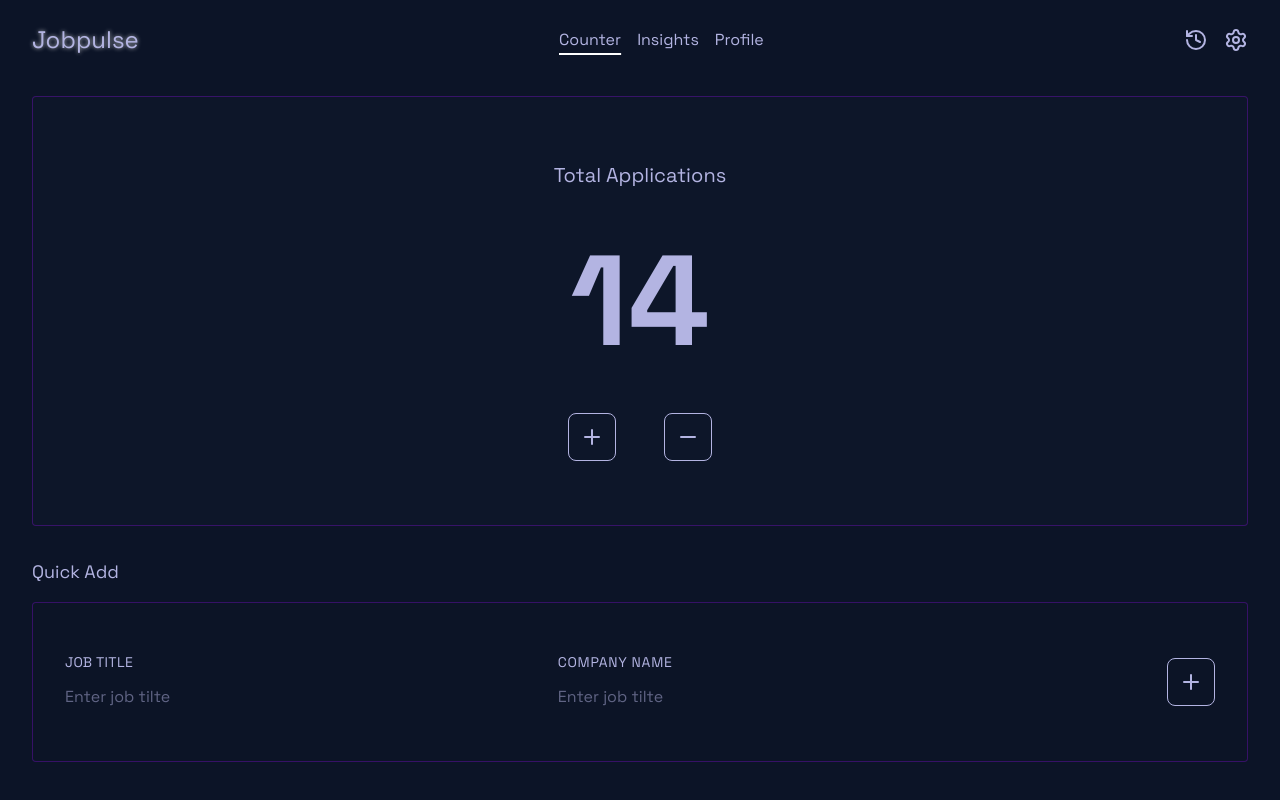
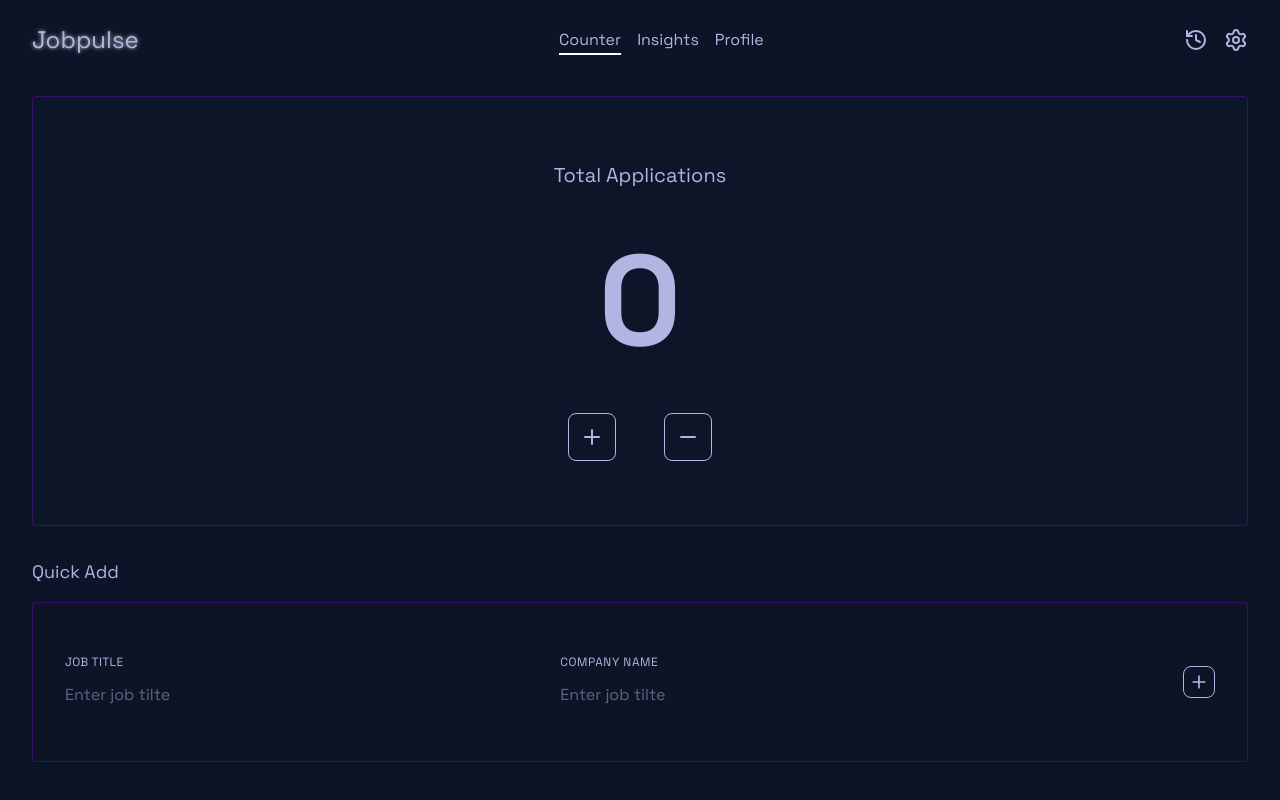
Before and after one commit to raiasim93/jobpulse, a Next.js app: page / in a window 1280 px wide. Built offline with nearby package versions, Linux system fonts and the light colour scheme.

Commit message:
Set useState for the counter

```diff
--- a/app/components/Hero.tsx
+++ b/app/components/Hero.tsx
@@ -1,30 +1,36 @@
-import {Plus, Minus} from 'lucide-react'
+"use client"
+import {Plus, Minus} from 'lucide-react';
+import { useState } from 'react';
 export default function Hero (){
+    const [count, setCount] = useState(0);
     return (
         <>
+
          <div className="w-full h-fit bg-surface/20 flex flex-col gap-y-12 justify-center items-center
                         rounded mt-4 mb-8 py-16 border border-purple-600/30 shadow-[var(--glow-white-soft)]">
             <div className="text-xl"> Total Applications </div>
-            <div className="text-9xl font-extrabold"> 14 </div>
+            <div className="text-9xl font-extrabold"> {count} </div>
             <div className="flex gap-x-12">
-                <button className='h-12 w-12 flex justify-center items-center rounded-lg border hover:bg-purple-300/15 hover:cursor-pointer'> <Plus/> </button>
-                <button className='h-12 w-12 flex justify-center items-center rounded-lg border'> <Minus/> </button>
+                <button onClick={()=> setCount(prev => prev + 1)} className='h-12 w-12 flex justify-center items-center rounded-lg border hover:bg-purple-300/15 hover:cursor-pointer'> <Plus/> </button>
+                <button onClick={()=> setCount(prev => prev - 1)} className='h-12 w-12 flex justify-center items-center rounded-lg border hover:bg-purple-300/15 hover:cursor-pointer'> <Minus/> </button>
             </div>
         </div>
          {/* quick add section */}
         <div className='mb-4 text-lg'> Quick Add </div>
-        <div className='w-full h-40 flex items-center gap-y-12 bg-background/50 rounded px-8 py-4 border border-purple-600/30
+        <div className='w-full h-40 flex items-center gap-y-12 gap-x-4 bg-background/50 rounded px-8 py-4 border border-purple-600/30
                         shadow-[var(--glow-white-soft)]'>
             <div className='flex-3 flex flex-col gap-y-2'>
-                <div className='uppercase text-sm tracking-wide'> Job Title </div>
-                <input type="text" placeholder='Enter job tilte' className='w-1/2 h-8 flex justify-start'/>
+                <div className='uppercase text-xs tracking-wide'> Job Title </div>
+                <input type="text" placeholder='Enter job tilte' className='w-full lg:w-1/2 h-8 flex justify-start'/>
             </div>
             <div className='flex-3 flex flex-col gap-y-2'>
-                <div className='uppercase text-sm tracking-wider'> Company Name </div>
-                <input type="text" placeholder='Enter job tilte' className='w-1/2 h-8 flex justify-start'/>
+                <div className='uppercase text-xs tracking-wider'> Company Name </div>
+                <input type="text" placeholder='Enter job tilte' className='w-full lg:w-1/2 h-8 flex justify-start'/>
             </div>
-            <div className='flex-1 flex justify-end items-center'>
-                <button className='h-12 w-12 flex items-center justify-center border rounded-lg'> <Plus /> </button>
+            <div className='flex-1 flex justify-end'>
+                <button className='h-8 w-8 flex items-center justify-center border rounded-lg hover:bg-purple-300/15 hover:cursor-pointer'>
+                 <Plus size={20}/>
+                </button>
             </div>
         </div>
         </>
```
